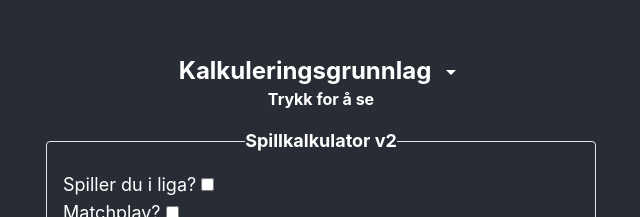
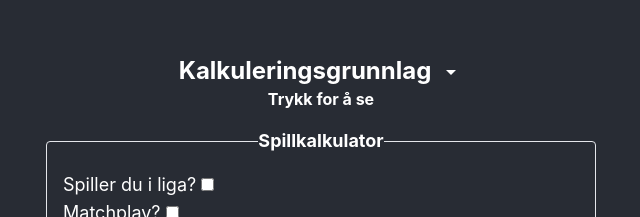
Before and after one commit to RichardPh/mosspadelkalk, a React (Create React App) app: page / in a window 1280 px wide. Shown: the part 175-392 px from the top of the page, without its empty margins (319-959 px from the left). Built offline with nearby package versions, Linux system fonts and the light colour scheme.

Commit message:
Tilbake til gammel tittel

```diff
--- a/src/inputform.js
+++ b/src/inputform.js
@@ -102,7 +102,7 @@ function InputForm() {
              />
 
                 <fieldset className="border p-4 rounded">
-                    <legend className="text-lg font-bold">Spillkalkulator v2</legend>
+                    <legend className="text-lg font-bold">Spillkalkulator</legend>
                     <div className="flex flex-col items-start">
                         <div className="form-group text-lg">
                             <label htmlFor="liga">Spiller du i liga? </label>
```
